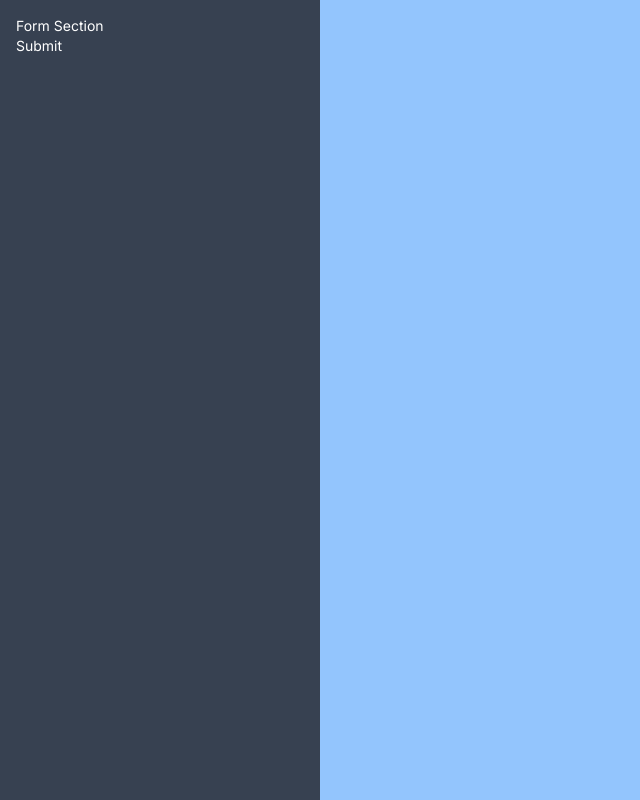
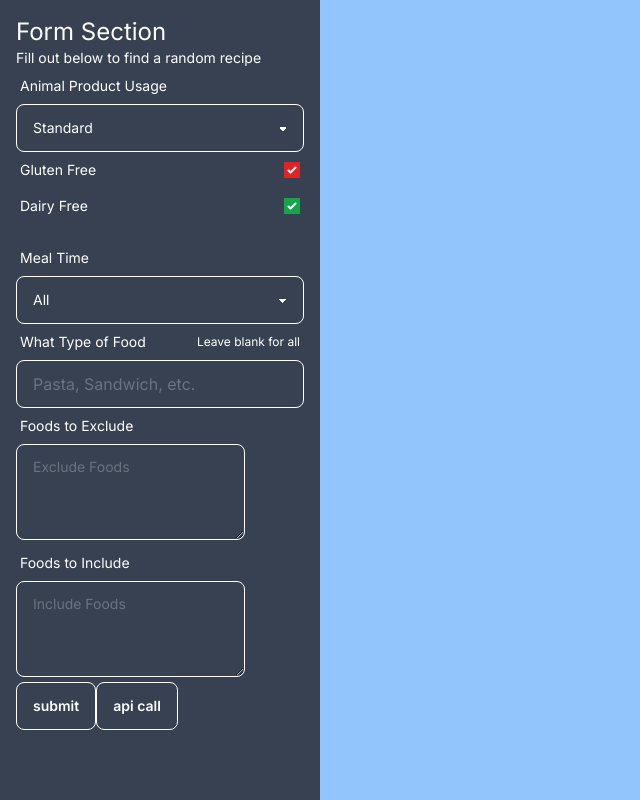
Before and after one commit to WahJianLin/WJL_Food_Displayer, a Next.js app: page / in a window 1280 px wide. Shown: the whole page, without its empty margins (0-640 px from the left). Built offline with nearby package versions, Linux system fonts and the light colour scheme.

Commit message:
[MODIFY] Created form.

```diff
--- a/package.json
+++ b/package.json
@@ -9,6 +9,7 @@
     "lint": "next lint"
   },
   "dependencies": {
+    "@tailwindcss/forms": "^0.5.7",
     "isomorphic-dompurify": "^2.12.0",
     "next": "14.2.3",
     "react": "^18",
--- a/src/app/api/random/route.ts
+++ b/src/app/api/random/route.ts
@@ -5,9 +5,14 @@ export async function GET() {
   const fetchRecipe = async (): Promise<IRecipe | null> => {
     try {
       const recipeData: IRecipeData = await (
-        await fetch(
-          "https://api.spoonacular.com/recipes/random?apiKey="
-        )
+        await fetch("https://api.spoonacular.com/recipes/random?number=1", {
+          headers: {
+            Accept: "application/json",
+            "Content-Type": "application/json",
+            method: "GET",
+            "x-api-key": "",
+          },
+        })
       ).json();
       const recipe: IRecipe = recipeData?.recipes[0];
       return recipe;
--- a/src/app/components/food-displayer.tsx
+++ b/src/app/components/food-displayer.tsx
@@ -5,15 +5,22 @@ import FormSection from "./form-section";
 import RecipeSection from "./recipe-section";
 
 function FoodDisplayer(props: IFoodDisplayerProps) {
-  const [state, setState] = useState<IFoodDisplayerState>({ recipe: null });
+  const [state, setState] = useState<IFoodDisplayerState>({
+    recipe: null,
+    foundRecipe: false,
+  });
 
   const fetchRecipe = async (): Promise<void> => {
     try {
       const recipe: IRecipe = await (await fetch("/api/random")).json();
-      setState({ recipe });
+      setState({ recipe, foundRecipe: true });
       console.log(recipe);
     } catch (err) {
       console.log(err);
+      setState((prevState) => ({
+        ...prevState,
+        foundRecipe: false,
+      }));
     }
   };
 
@@ -50,6 +57,7 @@ function FoodDisplayer(props: IFoodDisplayerProps) {
 interface IFoodDisplayerProps {}
 interface IFoodDisplayerState {
   readonly recipe: IRecipe | null;
+  readonly foundRecipe: boolean;
 }
 
 export default FoodDisplayer;
--- a/src/app/components/form-section.tsx
+++ b/src/app/components/form-section.tsx
@@ -1,11 +1,87 @@
 "use client";
-import React from "react";
+import React, { useState } from "react";
+import { ANIMAL_PRODUCT_USAGE, MEAL_TIME } from "../supplimentary/constants";
 
 function FormSection(props: IFormSectionProps) {
+  const [formState, setFormState] = useState<IFormSectionState>({
+    animalProductUsage: ANIMAL_PRODUCT_USAGE.STANDARD,
+    glutenFree: true,
+    dairyFree: true,
+    mealTime: MEAL_TIME.BREAKFAST,
+    foodType: "",
+    excludeFoods: "",
+    includeFoods: "",
+  });
   return (
     <div>
-      <h1>Form Section</h1>
-      <button onClick={props.fetchRecipe}>Submit</button>
+      <div className="form-control">
+        <h1 className="text-2xl">Form Section</h1>
+        <p>Fill out below to find a random recipe</p>
+        <label className="label cursor-pointer">
+          <span className="label-text">Animal Product Usage</span>
+        </label>
+        <select className="select select-bordered w-full max-w-xs">
+          <option>Standard</option>
+          <option>Vegitarian</option>
+          <option>Vegan</option>
+        </select>
+      </div>
+      <div className="">
+        <label className="label cursor-pointer">
+          <span className="label-text">Gluten Free</span>
+          <input type="checkbox" defaultChecked className="text-red-600" />
+        </label>
+      </div>
+      <div className="pb-4">
+        <label className="label cursor-pointer">
+          <span className="label-text">Dairy Free</span>
+          <input type="checkbox" defaultChecked className="text-green-600" />
+        </label>
+      </div>
+      <label className="label cursor-pointer">
+        <span className="label-text">Meal Time</span>
+      </label>
+      <select className="select select-bordered w-full max-w-xs">
+        <option>All</option>
+        <option>Breakfast</option>
+        <option>Lunch</option>
+        <option>Dinner</option>
+        <option>Snack</option>
+        <option>Dessert</option>
+      </select>
+      <label className="w-full max-w-xs pb-4">
+        <div className="label">
+          <span className="label-text">What Type of Food</span>
+          <span className="label-text-alt">Leave blank for all</span>
+        </div>
+        <input
+          type="text"
+          placeholder="Pasta, Sandwich, etc."
+          className="input input-bordered w-full max-w-xs"
+        />
+      </label>
+      <label className="pb-4">
+        <div className="label">
+          <span className="label-text">Foods to Exclude</span>
+        </div>
+        <textarea
+          className="textarea textarea-bordered h-24"
+          placeholder="Exclude Foods"
+        ></textarea>
+      </label>
+      <label className="pb-4">
+        <div className="label">
+          <span className="label-text">Foods to Include</span>
+        </div>
+        <textarea
+          className="textarea textarea-bordered h-24"
+          placeholder="Include Foods"
+        ></textarea>
+      </label>
+      <button className="btn">submit</button>
+      <button className="btn" onClick={props.fetchRecipe}>
+        api call
+      </button>
     </div>
   );
 }
@@ -14,4 +90,14 @@ interface IFormSectionProps {
   fetchRecipe: () => Promise<void>;
 }
 
+interface IFormSectionState {
+  readonly animalProductUsage: ANIMAL_PRODUCT_USAGE;
+  readonly glutenFree: boolean;
+  readonly dairyFree: boolean;
+  readonly mealTime: MEAL_TIME;
+  readonly foodType: string;
+  readonly excludeFoods: string;
+  readonly includeFoods: string;
+}
+
 export default FormSection;
--- a/src/app/supplimentary/constants.ts
+++ b/src/app/supplimentary/constants.ts
@@ -1,6 +1,13 @@
-export enum UNUSED_MEASUREMENTS {
-  SPRIGS = "sprigs ",
-  SERVINGS = "servings ",
-  SLICE = "slice ",
-  EMPTY = "",
+export enum ANIMAL_PRODUCT_USAGE {
+  STANDARD,
+  VEGITARIAN,
+  VEGAN
 }
+
+export enum MEAL_TIME {
+  BREAKFAST,
+  LUNCH,
+  DINNER,
+  SNACK,
+  DESSERT
+}
--- a/tailwind.config.ts
+++ b/tailwind.config.ts
@@ -15,7 +15,7 @@ const config: Config = {
       },
     },
   },
-  plugins: [require("daisyui")],
+  plugins: [require("daisyui"), require("@tailwindcss/forms")],
   daisyui: {
     themes: [],
   },
```
Also changed, not shown: 1 other file (tests, documents, lock files or other folders).
